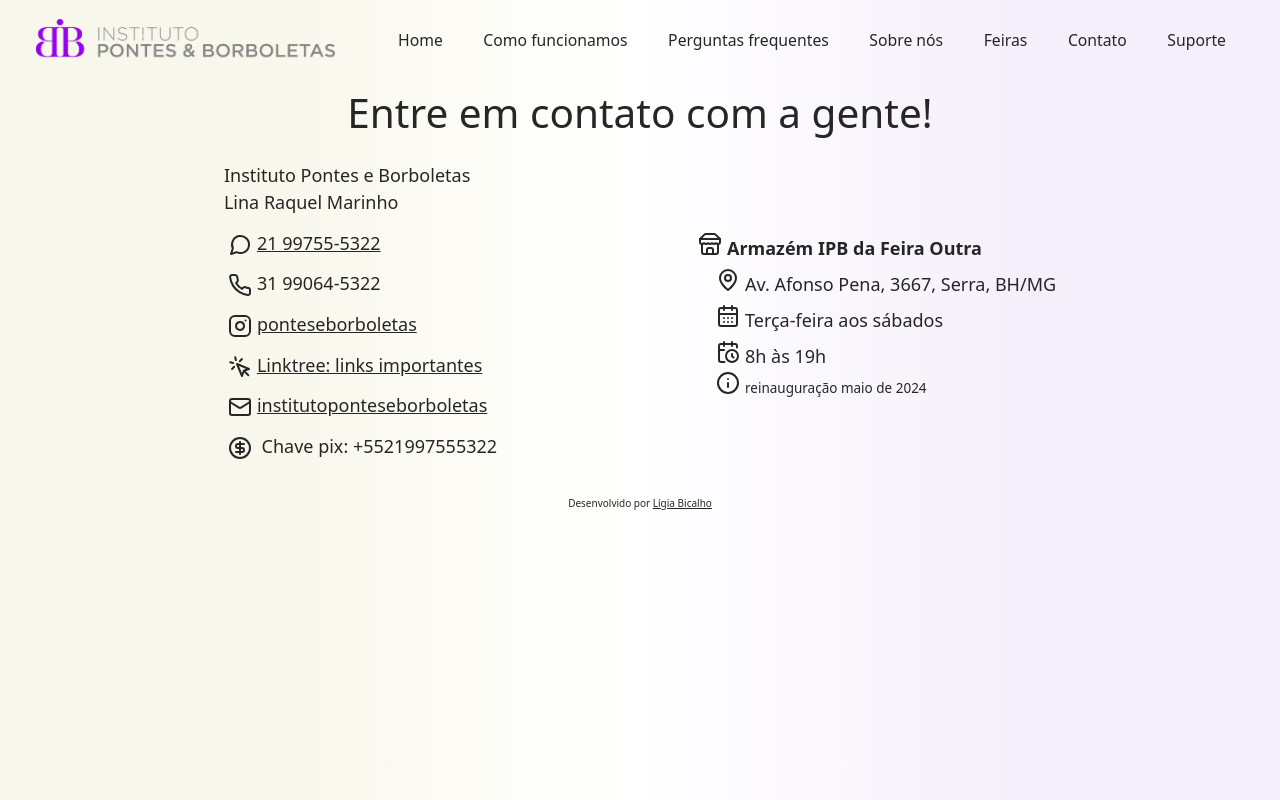
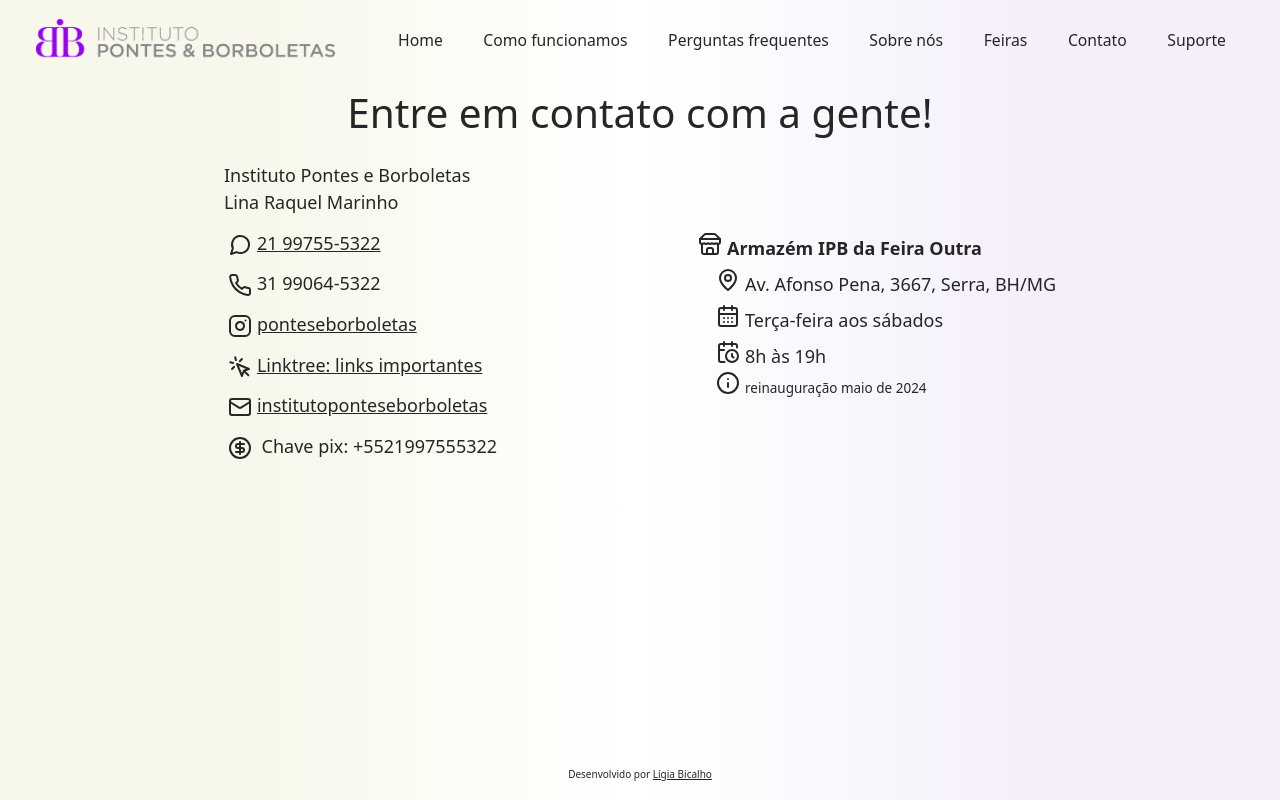
Before and after one commit to ligiabicalho/pontes-e-borboletas, a Next.js app: page /contato in a window 1280 px wide. Built offline with nearby package versions, Linux system fonts and the light colour scheme; a web font is replaced by a local one.

Commit message:
style: update DefaultLayout styling

```diff
--- a/src/layouts/DefaultLayout.tsx
+++ b/src/layouts/DefaultLayout.tsx
@@ -3,7 +3,7 @@ import { Footer } from "@/components/Footer/Footer";
 
 export default function DefaultLayout({ children }: React.PropsWithChildren) {
   return (
-    <div className="lg:pb-0 bg-gradient min-h-screen">
+    <div className="flex flex-col lg:pb-0 bg-gradient min-h-screen justify-between">
       <Navbar />
       {children}
       <Footer />
```
